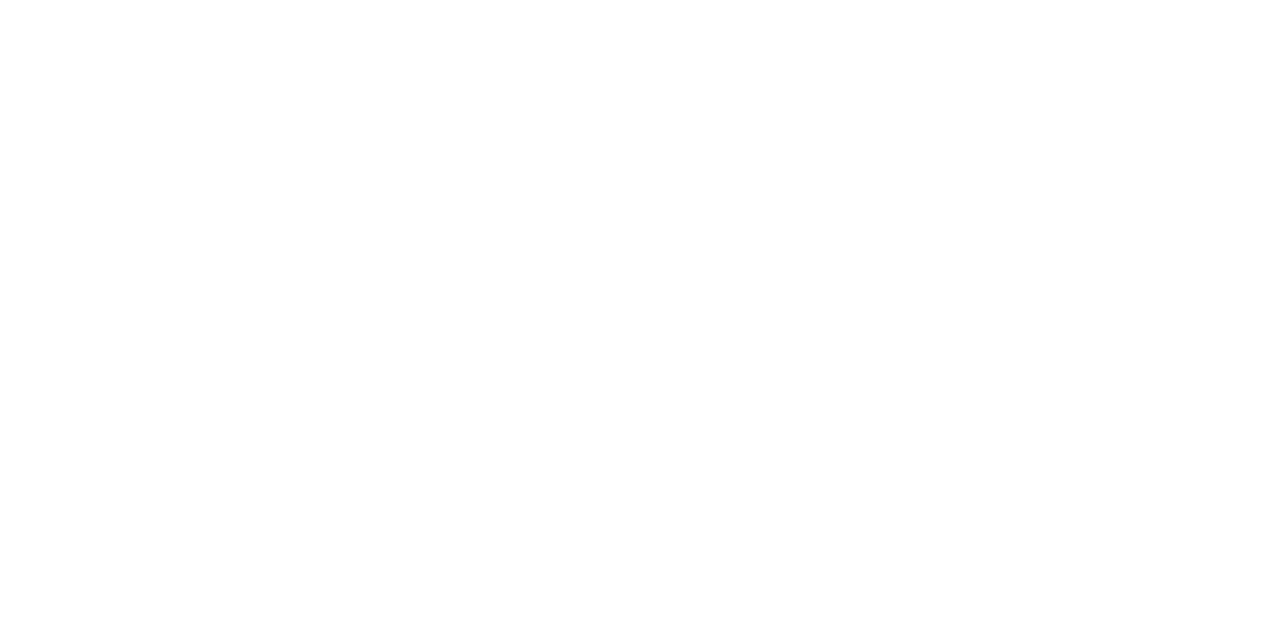
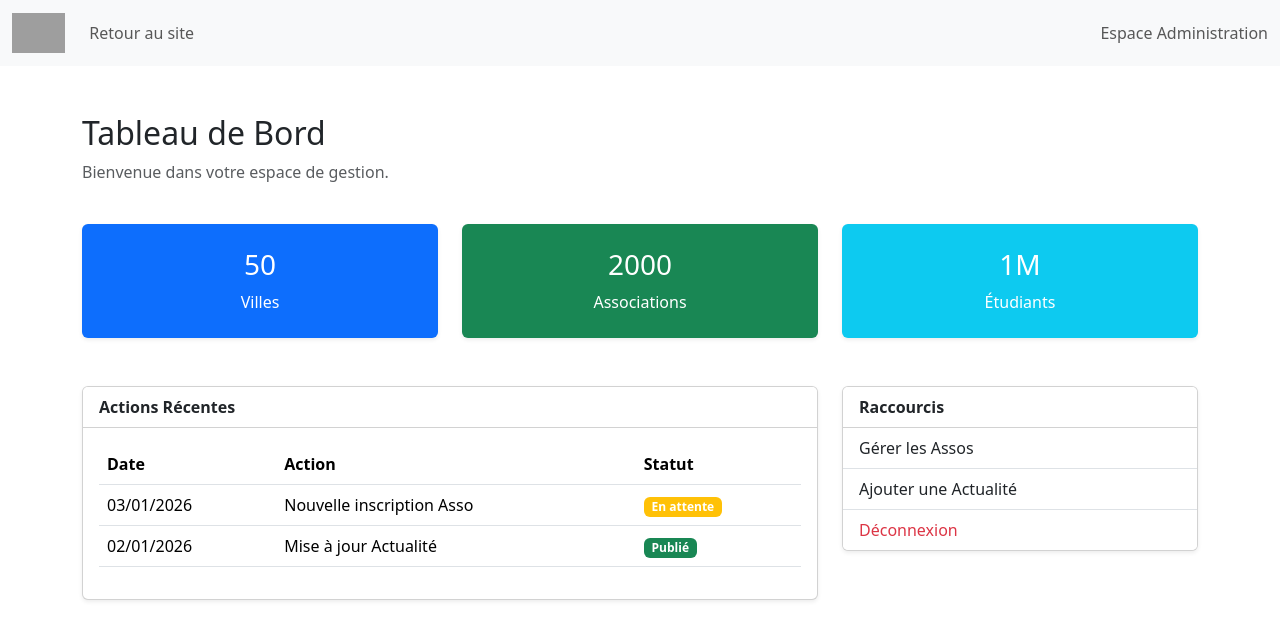
Before and after one commit to Jfdena/SAE_FAGE_FINAL, a PHP site: page /Dashboard.php in a window 1280 px wide. Before the commit the part shown is empty. Shown: the top 640 px of the page. Run offline with PHP 8.4, Linux system fonts and the light colour scheme; grey boxes are pictures that could not be loaded.

Commit message:
Placement d'un système de dashboard, qu'il faudra rendre interactif avec la base de données

```diff
--- a/Backend/Dashboard.php
+++ b/Backend/Dashboard.php
@@ -1 +1,105 @@
 <?php
+
+?>
+<!DOCTYPE html>
+<html lang="fr">
+<head>
+    <meta charset="UTF-8">
+    <title>FAGE - Dashboard</title>
+    <link rel="stylesheet" href="../assets/css/stylesheet.css">
+    <link href="https://cdn.jsdelivr.net/npm/bootstrap@5.3.3/dist/css/bootstrap.min.css" rel="stylesheet">
+    <meta name="viewport" content="width=device-width, initial-scale=1.0">
+</head>
+<body>
+
+<nav class="navbar navbar-expand-lg bg-body-tertiary">
+    <div class="container-fluid">
+        <a class="navbar-brand" href="../HTML/Accueil.html">
+            <img src="../assets/img/logo_navbar.png" height="40" width="auto" alt="Logo">
+        </a>
+        <div class="collapse navbar-collapse" id="navbarContent">
+            <ul class="navbar-nav me-auto">
+                <li class="nav-item"><a class="nav-link" href="../HTML/Accueil.html">Retour au site</a></li>
+            </ul>
+            <span class="navbar-text">Espace Administration</span>
+        </div>
+    </div>
+</nav>
+
+<div class="container mt-5">
+    <div class="row">
+        <div class="col-md-12 mb-4">
+            <h2>Tableau de Bord</h2>
+            <p class="text-muted">Bienvenue dans votre espace de gestion.</p>
+        </div>
+    </div>
+
+    <!-- Quick Stats -->
+    <div class="row text-center mb-5">
+        <div class="col-md-4">
+            <div class="card shadow-sm border-0 bg-primary text-white p-4">
+                <h3>50</h3>
+                <p class="mb-0">Villes</p>
+            </div>
+        </div>
+        <div class="col-md-4">
+            <div class="card shadow-sm border-0 bg-success text-white p-4">
+                <h3>2000</h3>
+                <p class="mb-0">Associations</p>
+            </div>
+        </div>
+        <div class="col-md-4">
+            <div class="card shadow-sm border-0 bg-info text-white p-4">
+                <h3>1M</h3>
+                <p class="mb-0">Étudiants</p>
+            </div>
+        </div>
+    </div>
+
+    <div class="row">
+        <!-- Actions Section -->
+        <div class="col-md-8">
+            <div class="card shadow-sm mb-4">
+                <div class="card-header bg-white"><strong>Actions Récentes</strong></div>
+                <div class="card-body">
+                    <table class="table table-hover">
+                        <thead>
+                        <tr>
+                            <th>Date</th>
+                            <th>Action</th>
+                            <th>Statut</th>
+                        </tr>
+                        </thead>
+                        <tbody>
+                        <tr>
+                            <td>03/01/2026</td>
+                            <td>Nouvelle inscription Asso</td>
+                            <td><span class="badge bg-warning">En attente</span></td>
+                        </tr>
+                        <tr>
+                            <td>02/01/2026</td>
+                            <td>Mise à jour Actualité</td>
+                            <td><span class="badge bg-success">Publié</span></td>
+                        </tr>
+                        </tbody>
+                    </table>
+                </div>
+            </div>
+        </div>
+
+        <!-- Shortcuts -->
+        <div class="col-md-4">
+            <div class="card shadow-sm">
+                <div class="card-header bg-white"><strong>Raccourcis</strong></div>
+                <div class="list-group list-group-flush">
+                    <a href="#" class="list-group-item list-group-item-action">Gérer les Assos</a>
+                    <a href="#" class="list-group-item list-group-item-action">Ajouter une Actualité</a>
+                    <a href="#" class="list-group-item list-group-item-action text-danger">Déconnexion</a>
+                </div>
+            </div>
+        </div>
+    </div>
+</div>
+
+</body>
+</html>
```
